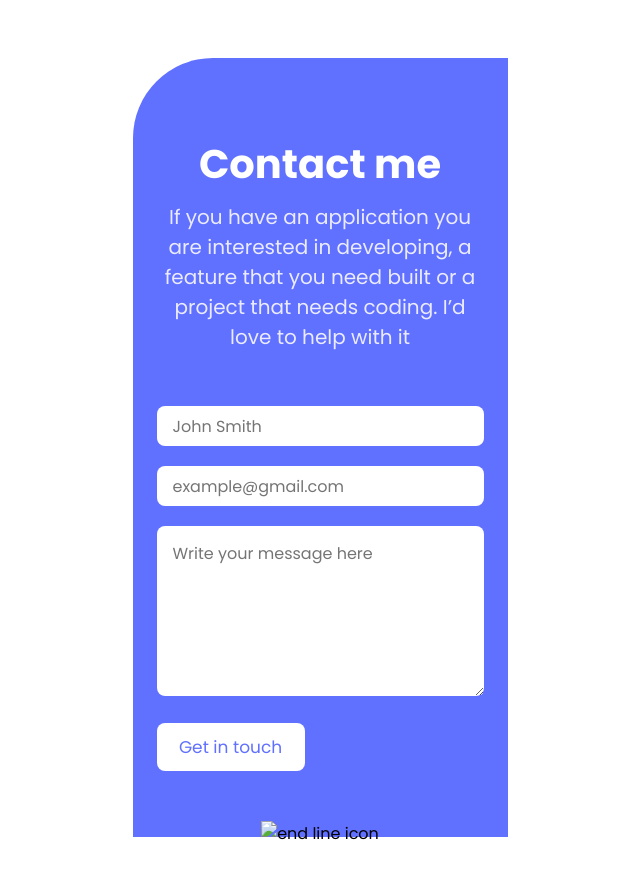
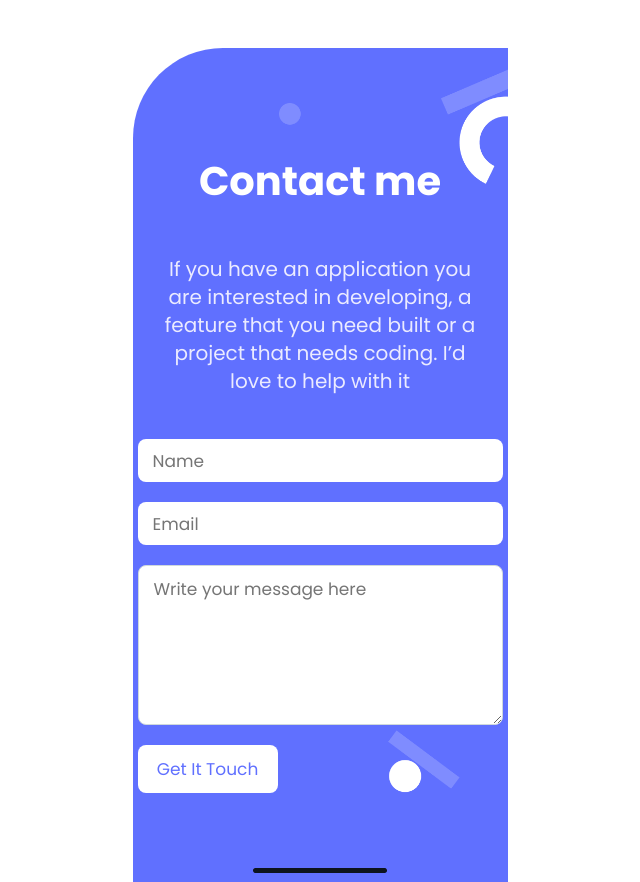
Before and after one commit to asifaminisonline/portfolio_website, a website: page index.html in a window 1280 px wide. Shown: the part 4640-5522 px from the top of the page, without its empty margins (320-960 px from the left). Before the commit the page ends 5488 px from the top, so only its background shows below. Drawn offline with Linux system fonts and the light colour scheme.

Commit message:
Add background image to contact form

```diff
--- a/index.html
+++ b/index.html
@@ -202,41 +202,29 @@
         </h3>
       </ul>
     </section>
-    <footer class="contact">
-      <div class="contact-us">
-        <div class="contact-text">
-          <h2 class="form-heading">Contact me</h2>
-          <p class="my-info">
-            If you have an application you are interested in developing, a
-            feature that you need built or a project that needs coding. I’d
-            love to help with it
-          </p>
-          <form
-            class="contact-form"
-            action="https://formspree.io/f/mbjbpglg"
-            method="post"
-          >
-            <label for="your-name">
-              <input type="text" id="name" placeholder="John Smith" name="name" maxlength="30" required/>
-            </label>
-
-            <label for="your email">
-              <input type="email" id="email-id" placeholder="example@gmail.com" name="email-id" required/>
-            </label>
-
-            <label for="your message">
-              <textarea placeholder="Write your message here" maxlength="500" id="message" required></textarea>
-            </label>
-
-            <button type="submit" class="submit-button">
-              Get in touch
-            </button>
-          </form>
-          <div class="contact-bar">
-            <img class="end-line" src="assets/Shape.png" alt=" end line icon" />
-          </div>
+    <footer class="background-style">
+      <section class="contact-form" id="contact">
+        <h2 class="contact-title">Contact me</h2>
+        <p class="p-contact">
+          If you have an application you are interested in developing, a feature
+          that you need built or a project that needs coding. I’d love to help
+          with it
+        </p>
+        <form class="contact-info" action="https://formspree.io/f/mbjbpglg" method="POST" id="form">
+          <label for="name"></label>
+          <input type="text" name="Name" class="inp-form" maxlength="30" required placeholder="Name" id="name" />
+          <label for="email"></label>
+          <input type="email" name="_replyTo" class="inp-form" id="email" placeholder="Email" required />
+          <label for="message"></label>
+          <textarea name="message" class="text-area" cols="30" rows="10" maxlength="500"
+            placeholder="Write your message here" required id="message"></textarea>
+          <small id="message-success" class="hidden">From Submitted</small>
+          <input type="submit" class="btncontact" value="Get It Touch" />
+        </form>
+        <div class="contact-bar">
+          <img class="end-line" src="assets/Shape.png" alt=" end line icon" />
         </div>
-      </div>
+      </section>
     </footer>
   </main>
 </body>
--- a/styles.css
+++ b/styles.css
@@ -243,104 +243,97 @@ nav {
   margin-right: 20px;
 }
 
-.contact {
-  margin-top: 113px;
-  border-top-left-radius: 80px;
+.contact-form {
+  display: flex;
+  align-items: center;
+  flex-direction: column;
+  background-image: url(assets/backgroundform.png);
   background-color: #6070ff;
+  background-repeat: no-repeat;
+  background-size: 61%;
+  background-position-x: right;
+  background-position-y: 20px;
+  border-radius: 90px 0 0 0;
+  margin-top: 103px;
 }
 
-.contact-us {
-  background-image: url(./assets/contact\ form\ shapes-mobile.svg);
-  background-position: right top;
-  background-repeat: no-repeat;
-  height: 779px;
-  display: flex;
-  justify-content: center;
+.contact-title {
+  text-align: center;
+  font-size: 40px;
+  color: white;
+  margin-bottom: 20px;
+  padding-top: 103px;
 }
 
-.contact-text {
-  padding-top: 80px;
+.p-contact {
+  font-style: normal;
+  font-weight: 400;
+  font-size: 20px;
+  line-height: 28px;
+  text-align: center;
+  color: #ebebff;
+  padding: 24px;
 }
 
-.form-heading {
-  text-align: center;
-  color: #fff;
-  font-size: 40px;
-  padding-bottom: 12px;
-  line-height: 52px;
-  font-weight: 700;
+.contact-info {
+  display: flex;
+  flex-direction: column;
+  padding: 20px 5px 5px 5px;
 }
 
-.my-info {
-  color: #ebebff;
-  text-align: center;
-  padding: 0 24px 54px 24px;
-  font-size: 20px;
-  font-weight: 400;
-  line-height: 30px;
+.inp-form {
+  width: 100%;
+  height: 43px;
+  margin-bottom: 20px;
+  border-radius: 8px;
+  font-size: 17px;
+  border: none;
+  color: #172b4d;
+  padding: 10px 15px;
 }
 
-.contact-form {
-  display: flex;
-  flex-direction: column;
-  align-items: center;
-  gap: 20px;
+.hidden {
+  display: none;
 }
 
-.contact-form input {
-  height: 40px;
-}
-
-.contact-form input,
-.contact-form textarea {
-  width: 327px;
+.text-area {
+  width: 100%;
+  height: 160px;
+  font-size: 17px;
+  color: #172b4d;
+  margin-bottom: 20px;
+  background: #fff;
+  border: 1px solid #cfd8dc;
   border-radius: 8px;
-  padding: 18px 16px;
-  font-size: 1rem;
-  font-family: inherit;
-  border: none;
-  background-color: #fff;
-  color: #172b4d;
-}
-
-.contact-form textarea {
-  height: 170px;
-  padding: 15px 38px 15px 16px;
-}
-
-.contact-form *:focus {
-  outline: none;
-  border: 1px solid #cfd8dc;
-  box-shadow: 0 0 10px #719ece;
-}
-
-.submit-button {
-  align-self: flex-start;
-  margin-left: 24px;
-  width: 148px;
-  height: 48px;
-  border-radius: 8px;
-  border: #6070ff;
-  text-align: center;
-  color: #6070ff;
-  font-size: 17px;
-  letter-spacing: 3%;
-  line-height: 24px;
-  background-color: #fff;
-  cursor: pointer;
-}
-
-.submit-button:hover {
-  color: #fff;
-  background: #396df2;
-  border: 1px solid #fff;
+  padding: 10px 15px;
 }
 
 .contact-bar {
   text-align: center;
 }
 
+.btncontact {
+  width: 140px;
+  height: 48px;
+  color: #6070ff;
+  align-self: flex-start;
+  border-radius: 8px;
+  border: none;
+  font-size: 17px;
+  font-weight: 500;
+  background-color: white;
+}
+
+.btncontact:hover {
+  background-color: #6070ff;
+  border: 1px solid white;
+  color: white;
+  font-size: 17px;
+  transition: 100ms;
+  cursor: pointer;
+}
+
 .end-line {
-  margin-top: 50px;
+  margin-top: 70px;
   margin-bottom: 2px;
 }
```
Also changed, not shown: assets/Shape.png (added), assets/backgroundform.png (added).
